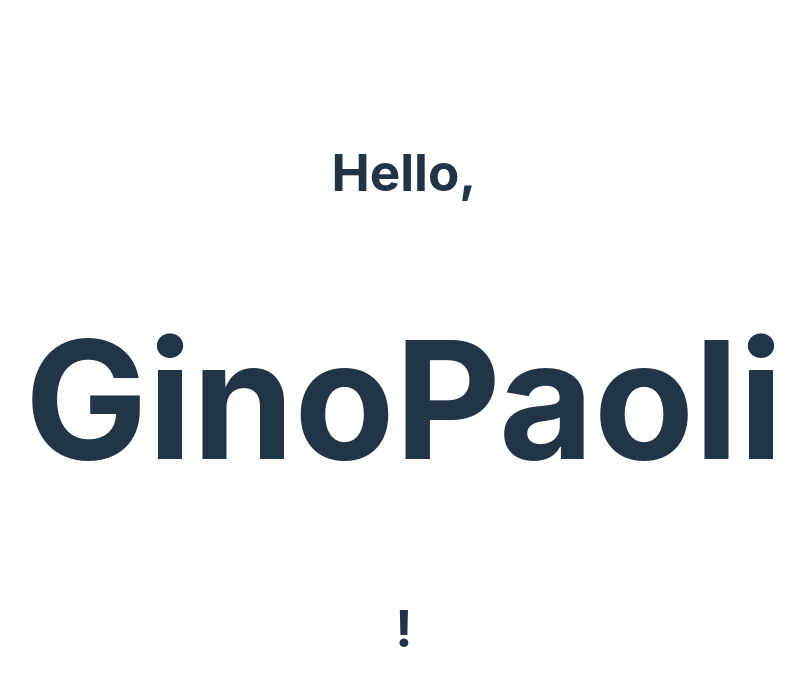
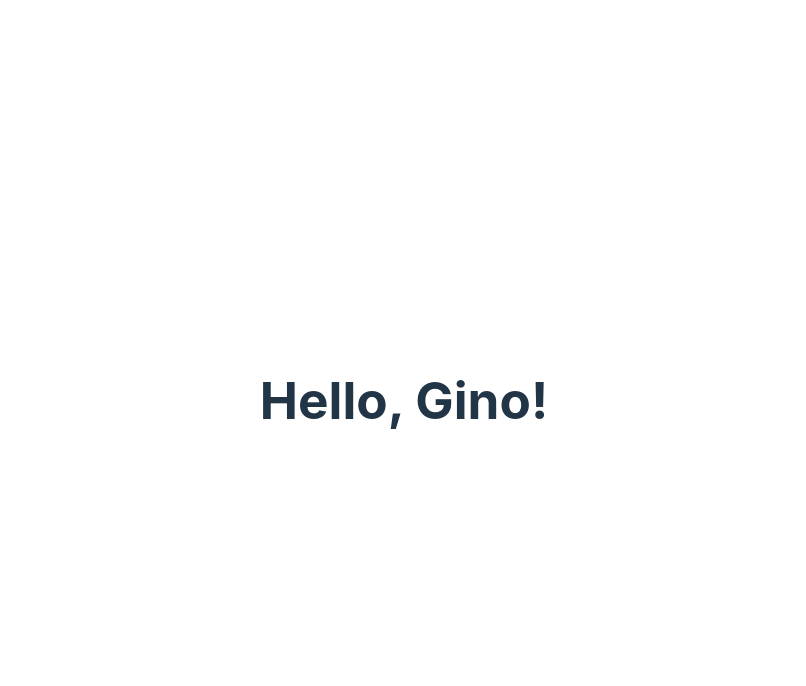
Before and after one commit to DenniXI/react, a React (Vite) app: page / in a window 1280 px wide. Shown: the top 686 px of the page, without its empty margins (236-1042 px from the left). Built offline with nearby package versions, Linux system fonts and the light colour scheme.

Commit message:
jsx-04-fix

```diff
--- a/src/App.jsx
+++ b/src/App.jsx
@@ -1,13 +1,14 @@
 import './App.css'
 
 function App() {
-  function helloName(name){
-    return <h1>Hello, {name}!</h1>
-  }
+  const Greeting = ({ name }) => {
+    return <h1>Hello, {name}!</h1>;
+  };
+  const hello = <strong>Gino</strong>
 
   return (
     <>
-      {helloName(<h1>GinoPaoli</h1>)}
+      <Greeting name={hello}/>
     </>
   )
 }
```
